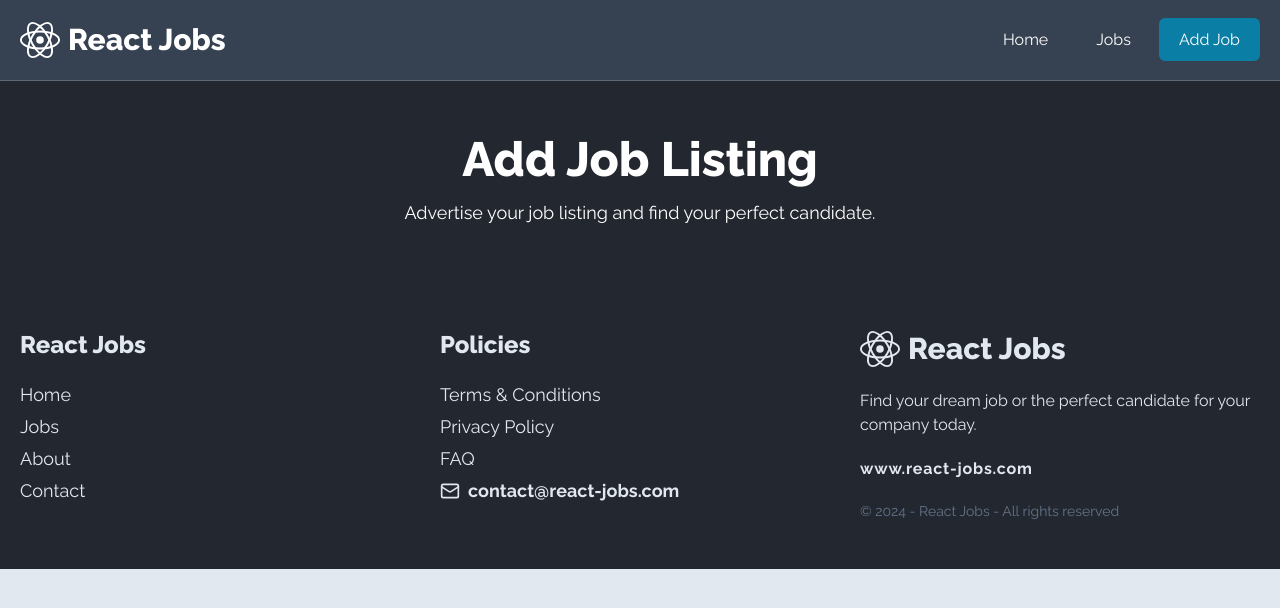
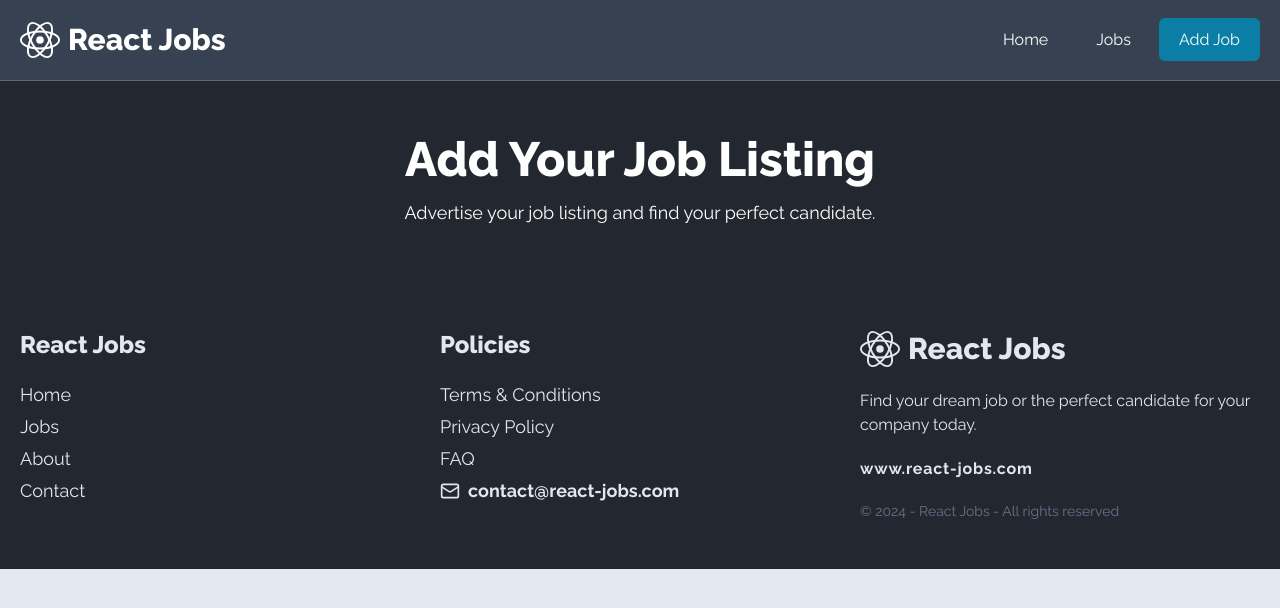
Before and after one commit to latham91/react-jobs, a React (Vite) app: page /add in a window 1280 px wide. Shown: the top 608 px of the page. Built offline with nearby package versions, Linux system fonts and the light colour scheme; data requests are answered from the project's data file.

Commit message:
chore: updated header on add job page

```diff
--- a/src/pages/AddJobPage.jsx
+++ b/src/pages/AddJobPage.jsx
@@ -2,7 +2,7 @@ export default function AddJobPage() {
   return (
     <main>
       <div className="bg-[#23272F] text-white h-[200px] flex flex-col gap-4 items-center justify-center">
-        <h1 className="text-5xl font-extrabold">Add Job Listing</h1>
+        <h1 className="text-5xl font-extrabold">Add Your Job Listing</h1>
         <p className="text-lg">Advertise your job listing and find your perfect candidate.</p>
       </div>
     </main>
```
